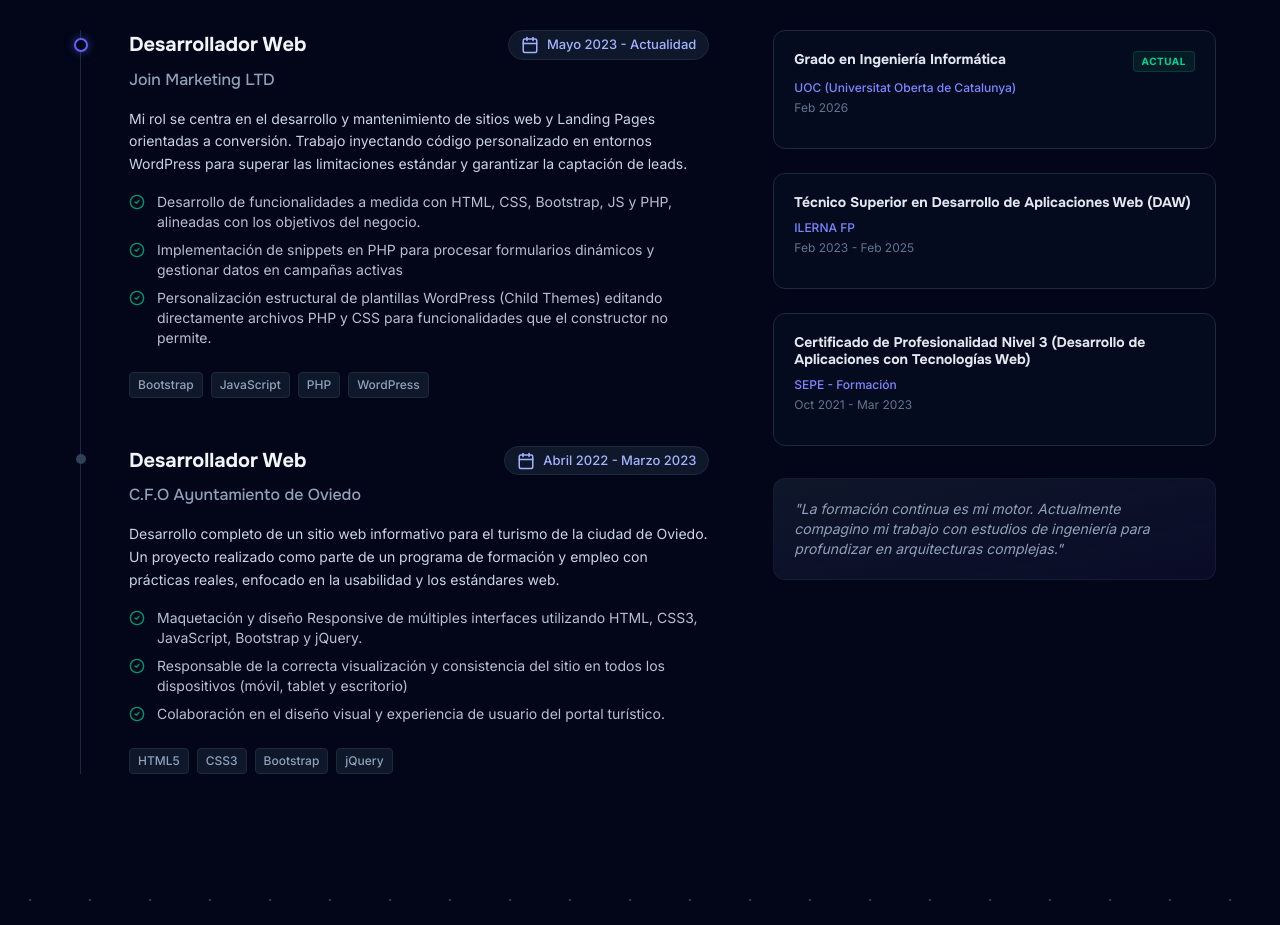
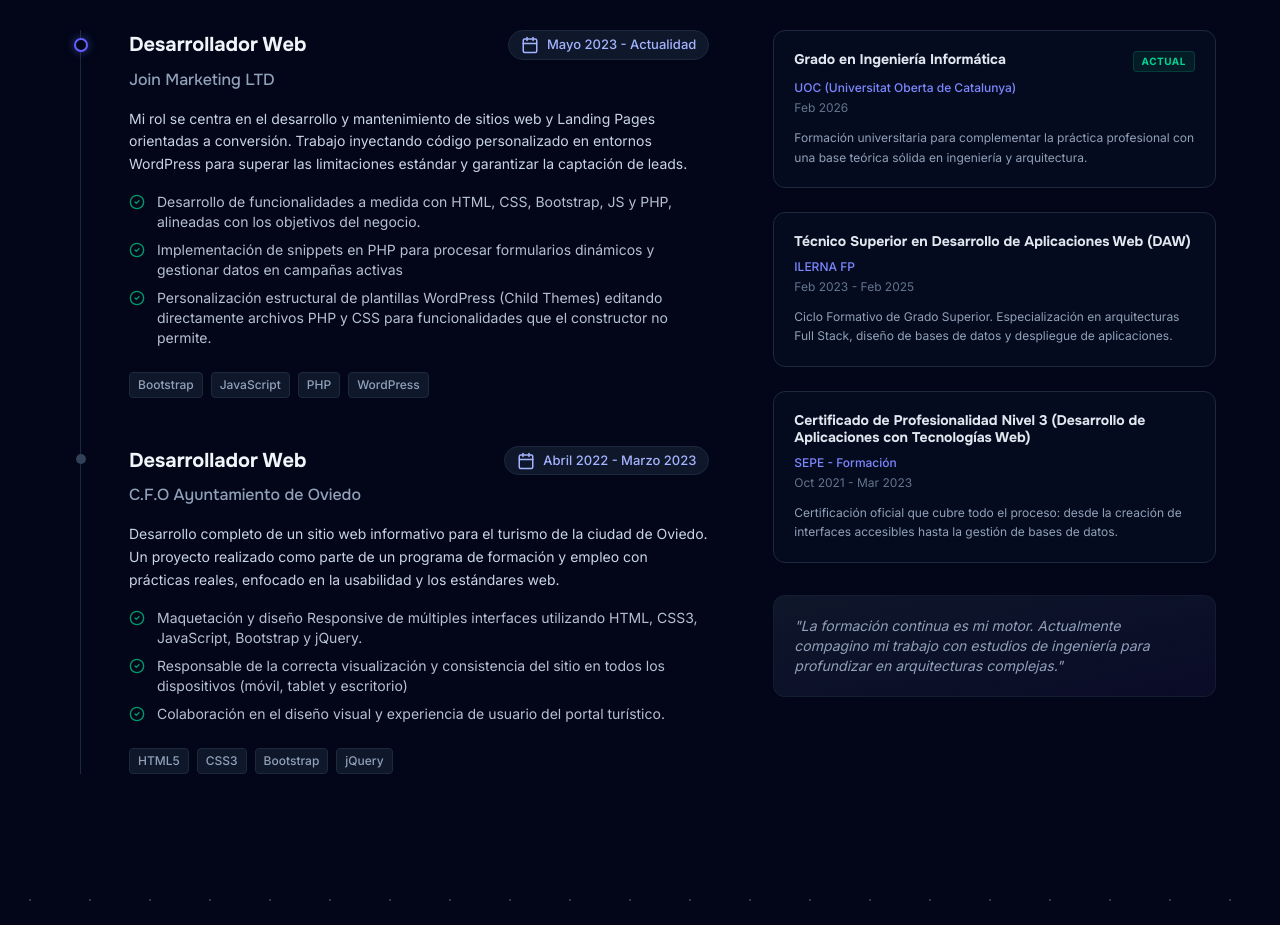
Before and after one commit to LuisChicaizaDev/portafolio-v2, a React (Vite) app: page / in a window 1280 px wide. Shown: the part 5063-5988 px from the top of the page. Built offline with nearby package versions, Linux system fonts and the light colour scheme.

Commit message:
feat(data): modificar información de formación académica

```diff
--- a/src/components/sections/ExperienceSection.jsx
+++ b/src/components/sections/ExperienceSection.jsx
@@ -108,8 +108,7 @@ export const ExperienceSection = () => {
                   </div>
                   <p className="text-indigo-400 text-xs font-medium mb-1">{edu.school}</p>
                   <p className="text-slate-500 text-xs mb-3">{edu.dates}</p>
-                  {/* Descripción opcional corta */}
-                  {/* <p className="text-slate-400 text-xs leading-relaxed">{edu.description}</p> */}
+                  <p className="text-slate-400 text-xs leading-relaxed">{edu.description}</p>
                 </div>
               ))}
             </div>
--- a/src/data/experience.js
+++ b/src/data/experience.js
@@ -36,21 +36,21 @@ export const EXPERIENCE_DATA = {
         school: "UOC (Universitat Oberta de Catalunya)",
         current: true,
         dates: "Feb 2026",
-        description: "Formación superior en fundamentos de ingeniería de software, algoritmos y arquitectura de computadores."
+        description: "Formación universitaria para complementar la práctica profesional con una base teórica sólida en ingeniería y arquitectura."
         },
         {
         id: 2,
         degree: "Técnico Superior en Desarrollo de Aplicaciones Web (DAW)",
         school: "ILERNA FP",
         dates: "Feb 2023 - Feb 2025",
-        description: "Ciclo Superior enfocado en desarrollo fullstack, despliegue de aplicaciones y bases de datos."
+        description: "Ciclo Formativo de Grado Superior. Especialización en arquitecturas Full Stack, diseño de bases de datos y despliegue de aplicaciones."
         },
         {
         id: 3,
         degree: "Certificado de Profesionalidad Nivel 3 (Desarrollo de Aplicaciones con Tecnologías Web)",
         school: "SEPE - Formación",
         dates: "Oct 2021 - Mar 2023",
-        description: "Especialización intensiva en tecnologías web frontend y backend."
+        description: "Certificación oficial que cubre todo el proceso: desde la creación de interfaces accesibles hasta la gestión de bases de datos."
         }
     ]
 };
```
